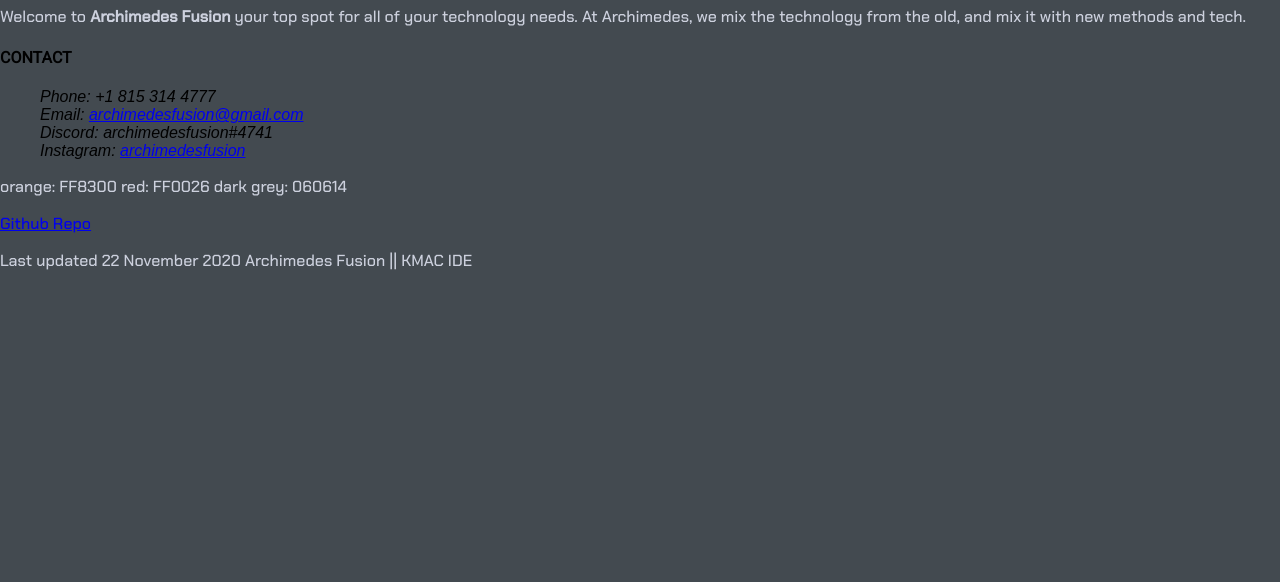
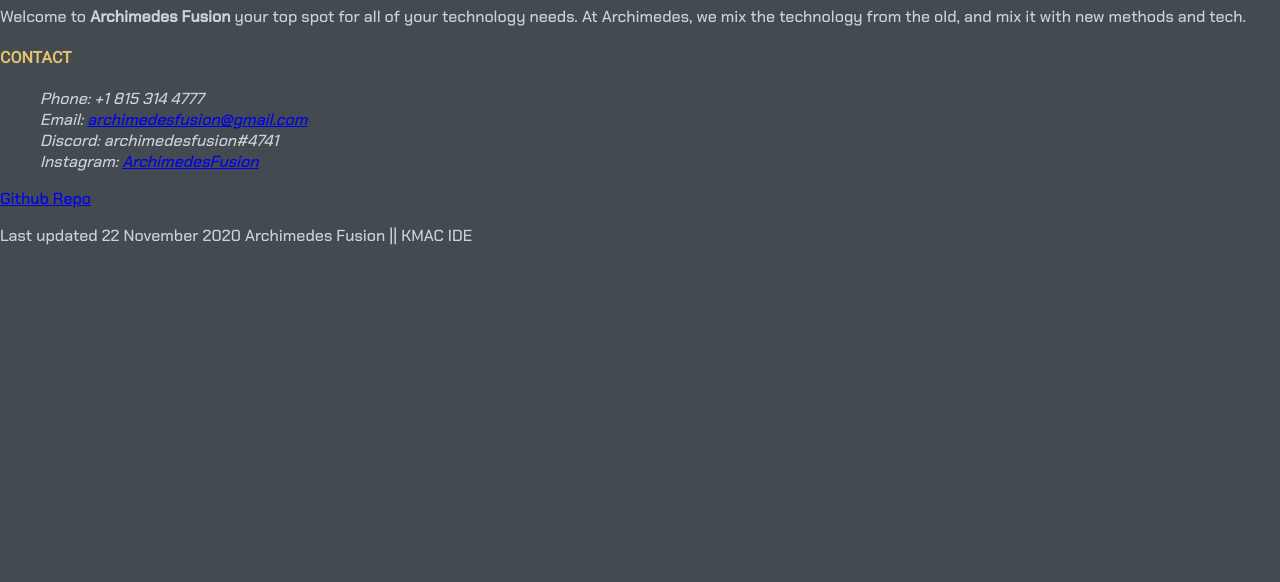
Before and after one commit to archimedesfusion/projectarchimedes, a plain HTML site: page index.html in a window 1280 px wide. Shown: the part 218-800 px from the top of the page. Drawn offline with Linux system fonts and the light colour scheme.

Commit message:
Reactive Fix and relaunch for arch.fusion

```diff
--- a/index.html
+++ b/index.html
@@ -7,7 +7,7 @@
 		<title>Archimedes Fusion</title>
 		<link rel="stylesheet" type="text/css" href="style/normalize.css">
 		<link rel="stylesheet" type="text/css" href="style/style.css">
-		<link rel="icon" type="image/png" href="Logos/logo.png">
+		<link rel="icon" type="image/png" href="Logos/oriclon.png">
 		<meta name="viewport" content="width=device-width, initial-scale=1">
 	</head>
 
@@ -61,16 +61,14 @@
 			<li>Phone: +1 815 314 4777</li>
 			<li>Email: <a href = "mailto: archimedesfusion@gmail.com">archimedesfusion@gmail.com</a></li>
 			<li>Discord: archimedesfusion#4741</li>
-			<li>Instagram: <a href = "https://www.instagram.com/archimedes_fusion/">archimedesfusion</a></li>
+			<li>Instagram: <a href = "https://www.instagram.com/archimedes_fusion/">ArchimedesFusion</a></li>
 		</ul>
-
 		<p>
-			orange: FF8300
-			red: FF0026
-			dark grey: 060614
+			<a href = "https://github.com/archimedesfusion/projectarchimedes">Github Repo</a>
 		</p>
 		<p>
-			<a href = "https://github.com/archimedesfusion/projectarchimedes">Github Repo</a>
+			<script data-ad-client="ca-pub-2502440669548785" async src="https://pagead2.googlesyndication.com/pagead/js/adsbygoogle.js"></script>
+		</p>
 		<footer>
 			<p>
 				Last updated 22 November 2020 Archimedes Fusion || KMAC IDE
--- a/style/style.css
+++ b/style/style.css
@@ -16,8 +16,10 @@ h1
 h4
 {
 	font-family: 'Roboto', sans-serif;
+	font-style: bold;
+	color: #e6c26e;
 }
-p
+p, li
 {
 	color: #cdd1de;
 	font-family: 'Chakra Petch', sans-serif;
```
Also changed, not shown: elements/page_1.html (+4 -2 lines), elements/page_3.html (+6 -2 lines), Logos/image.jpg (added).
